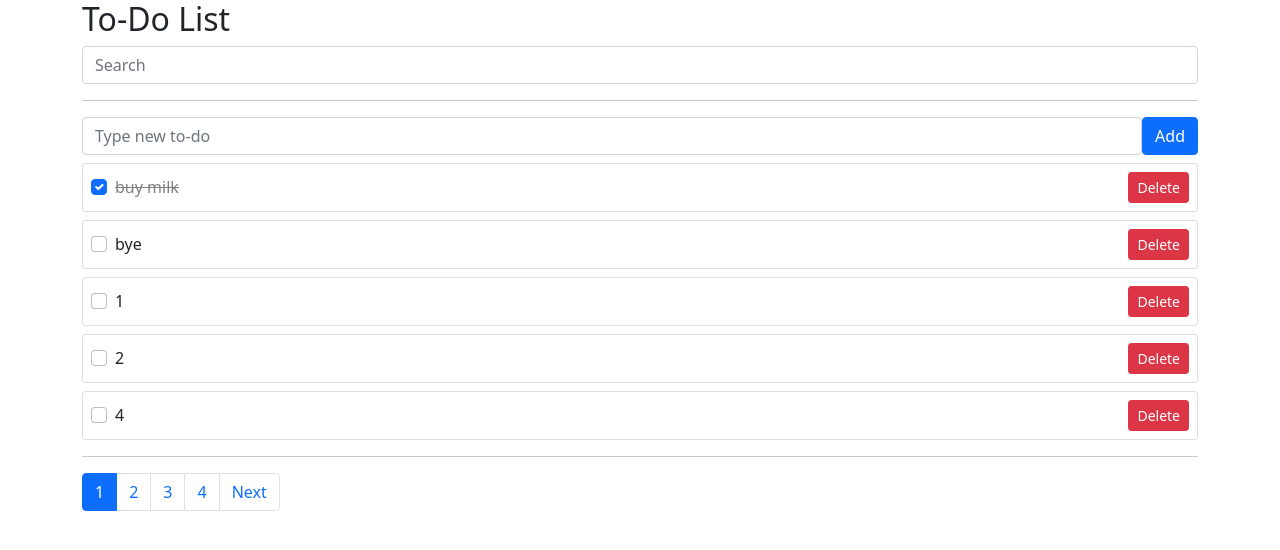
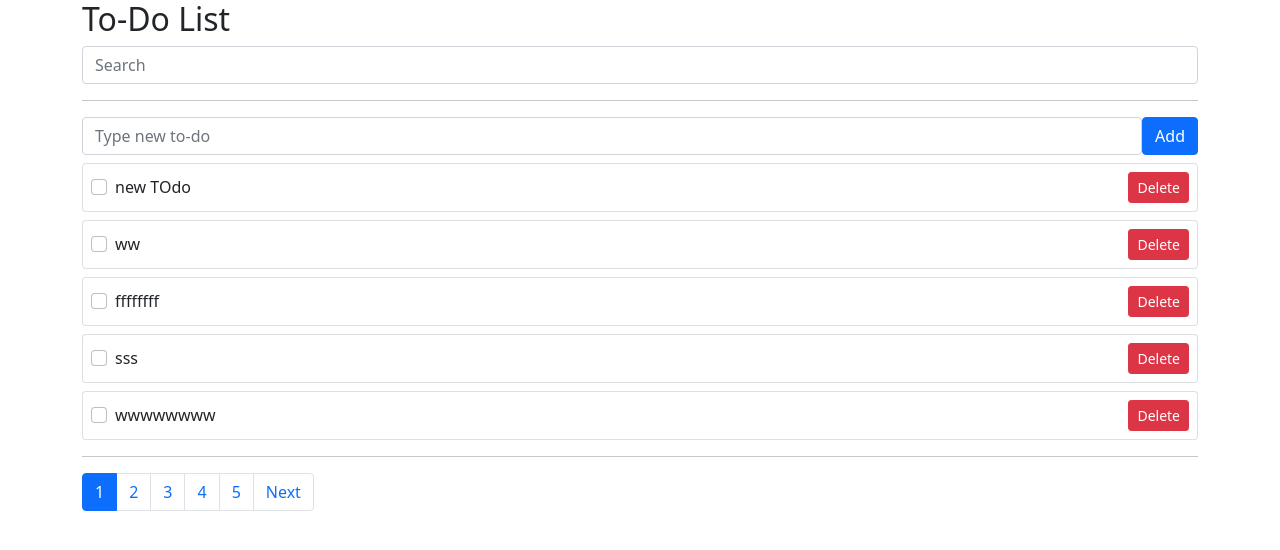
Before and after one commit to sannimdev/vue3-beginner-kossiecoder, a Vue app: page / in a window 1280 px wide. Shown: the top 550 px of the page. Built offline with nearby package versions, Linux system fonts and the light colour scheme; data requests are answered from the project's data file.

Commit message:
38강: 작은 문제점들 수정

```diff
--- a/db.json
+++ b/db.json
@@ -14,11 +14,6 @@
       "subject": "1",
       "completed": false,
       "id": 6
-    },
-    {
-      "subject": "2",
-      "completed": false,
-      "id": 7
     },
     {
       "subject": "4",
@@ -79,6 +74,41 @@
       "subject": "1111111111111",
       "completed": false,
       "id": 21
+    },
+    {
+      "subject": "aaa",
+      "completed": false,
+      "id": 22
+    },
+    {
+      "subject": "bbb",
+      "completed": false,
+      "id": 23
+    },
+    {
+      "subject": "wwwwwwww",
+      "completed": false,
+      "id": 24
+    },
+    {
+      "subject": "sss",
+      "completed": false,
+      "id": 25
+    },
+    {
+      "subject": "ffffffff",
+      "completed": false,
+      "id": 26
+    },
+    {
+      "subject": "ww",
+      "completed": false,
+      "id": 27
+    },
+    {
+      "subject": "new TOdo",
+      "completed": false,
+      "id": 28
     }
   ]
 }
--- a/src/App.vue
+++ b/src/App.vue
@@ -45,12 +45,12 @@ export default {
     setup() {
         const todos = ref([
             // {
-                //     id: 1,
+            //     id: 1,
             //     subject: '휴대폰 사기',
             //     completed: false,
             // },
             // {
-                //     id: 2,
+            //     id: 2,
             //     subject: '장보기',
             //     completed: false,
             // },
@@ -79,7 +79,6 @@ export default {
             return Math.ceil(numberOfTodos.value / limit);
         });
 
-
         const todoStyle = {
             textDecoration: 'line-through',
             color: 'gray',
@@ -89,7 +88,7 @@ export default {
             currentPage.value = page;
             try {
                 const response = await axios.get(
-                    `http://localhost:3000/todos?subject_like=${searchText.value}&_page=${page}&_limit=${limit}`
+                    `http://localhost:3000/todos?_sort=id&_order=desc&subject_like=${searchText.value}&_page=${page}&_limit=${limit}`
                 );
                 numberOfTodos.value = response.headers['x-total-count'];
                 todos.value = response.data;
@@ -109,7 +108,9 @@ export default {
                     completed: todo.completed,
                 });
 
-                todos.value.push(response.data);
+                // todos.value.push(response.data);
+                console.log(response);
+                getTodos(1);
             } catch (error) {
                 /*
                     경우의 수
@@ -144,7 +145,6 @@ export default {
                 error.value = 'Something went wrong.';
             }
         };
-
 
         watch(searchText, (current, prev) => {
             getTodos(1);
```
